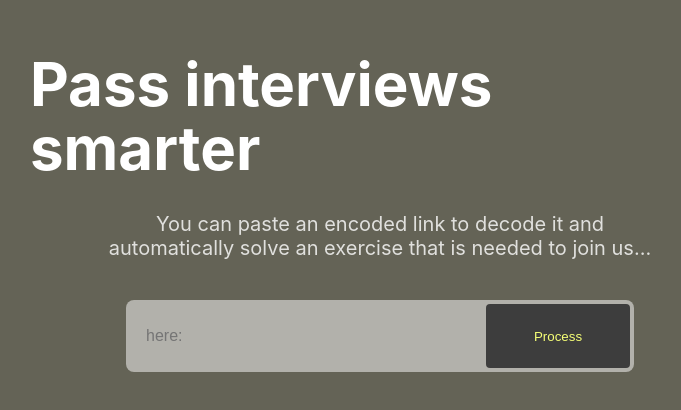
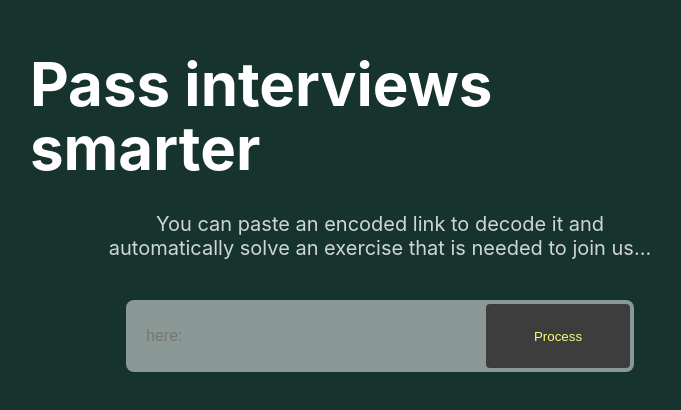
Before and after one commit to ntsyhaniuk/interview-exercise-extended, a React (Create React App) app: page / in a window 1280 px wide. Shown: the part 188-598 px from the top of the page, without its empty margins (260-941 px from the left). Built offline with nearby package versions, Linux system fonts and the light colour scheme.

Commit message:
change bg color

```diff
--- a/src/index.css
+++ b/src/index.css
@@ -2,7 +2,7 @@
   --accent-color: #e4f222;
   --accent-light-color: #f6ff76;
   --secondary-color: #3d3d3d;
-  --background-color: #646356;
+  --background-color: #17332d;
   --black-color: #000000;
   --white-color: #ffffff;
   --heading-color: var(--white-color);
```
